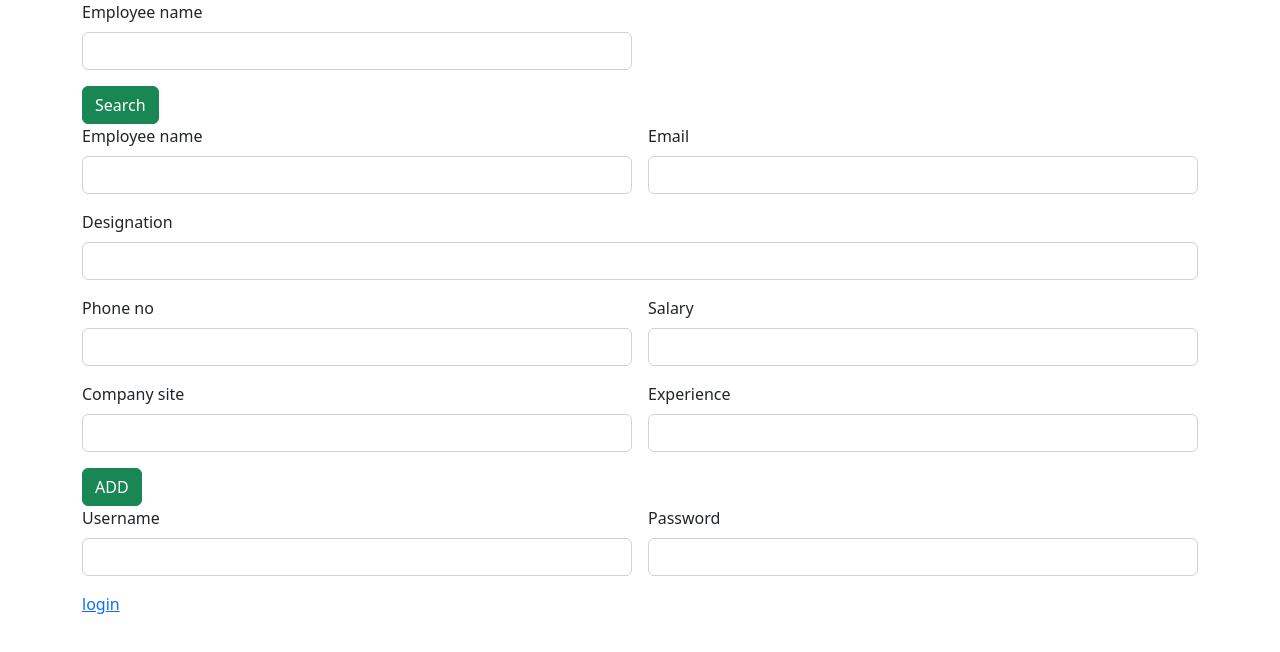
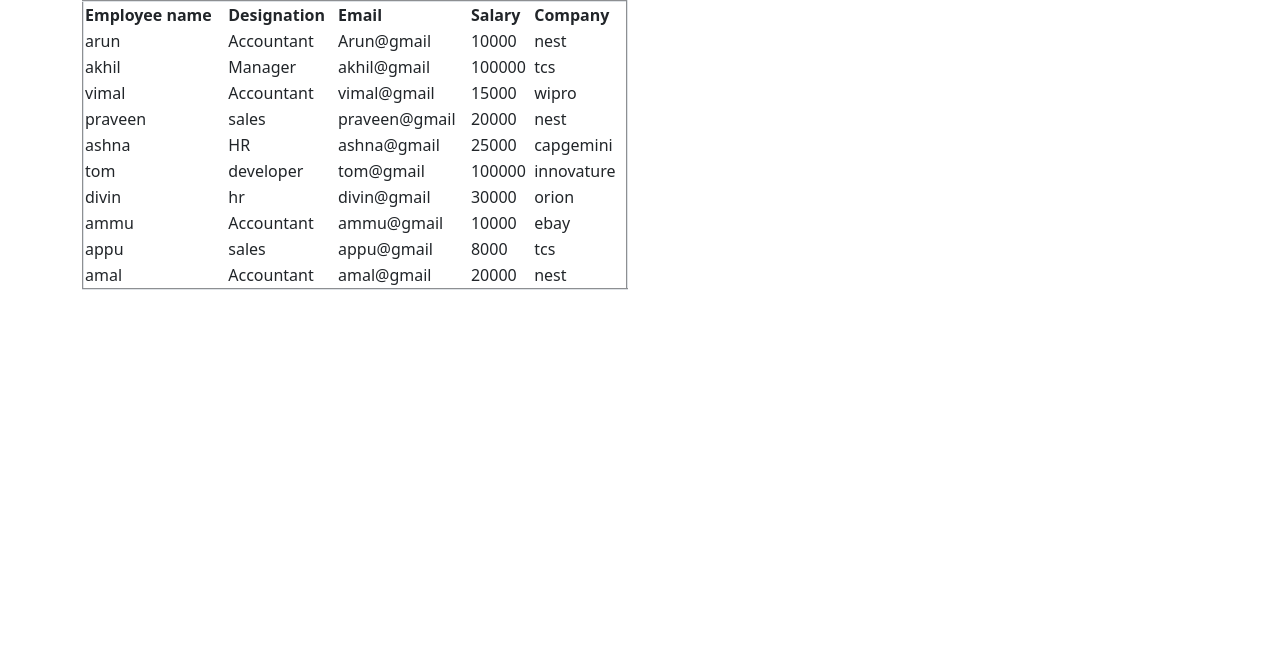
Before and after one commit to goodwinjose26/AngularEmployeeApp, an Angular app: page / in a window 1280 px wide. Shown: the top 652 px of the page. Built offline with nearby package versions, Linux system fonts and the light colour scheme.

Commit message:
viewemployee

```diff
--- a/src/app/app.component.html
+++ b/src/app/app.component.html
@@ -1,8 +1,3 @@
-<app-searchemployee></app-searchemployee>
-
-
-<app-addemployee></app-addemployee>
-
-<app-login></app-login>
+<app-viewemployee></app-viewemployee>
 
 <router-outlet></router-outlet>
--- a/src/app/app.module.ts
+++ b/src/app/app.module.ts
@@ -6,13 +6,15 @@
 import { LoginComponent } from './login/login.component';
 import { AddemployeeComponent } from './addemployee/addemployee.component';
 import { SearchemployeeComponent } from './searchemployee/searchemployee.component';
+import { ViewemployeeComponent } from './viewemployee/viewemployee.component';
 
 @NgModule({
   declarations: [
     AppComponent,
     LoginComponent,
     AddemployeeComponent,
-    SearchemployeeComponent
+    SearchemployeeComponent,
+    ViewemployeeComponent
   ],
   imports: [
     BrowserModule,
--- /dev/null
+++ b/src/app/viewemployee/viewemployee.component.html
@@ -0,0 +1,86 @@
+<div class="container">
+    <div class="row">
+      <div class="col col-12 col-sm-6 col-md-6 col-lg-6 col-xl-6 col-xl-6">
+        <table class="table table-striped" border="2px" >
+            <tr>
+              <th>Employee name</th>
+              <th>Designation</th>
+              <th>Email</th>
+              <th>Salary</th>
+              <th>Company</th>
+            </tr>
+            <tr>
+              <td>arun</td>
+              <td>Accountant</td>
+              <td>Arun@gmail</td>
+              <td>10000</td>
+              <td>nest</td>
+            </tr>
+            <tr>
+                <td>akhil</td>
+                <td>Manager</td>
+                <td>akhil@gmail</td>
+                <td>100000</td>
+                <td>tcs</td>
+              </tr>
+              <tr>
+                <td>vimal</td>
+                <td>Accountant</td>
+                <td>vimal@gmail</td>
+                <td>15000</td>
+                <td>wipro</td>
+              </tr>
+              <tr>
+                <td>praveen</td>
+                <td>sales</td>
+                <td>praveen@gmail</td>
+                <td>20000</td>
+                <td>nest</td>
+              </tr>
+              <tr>
+                <td>ashna</td>
+                <td>HR</td>
+                <td>ashna@gmail</td>
+                <td>25000</td>
+                <td>capgemini</td>
+              </tr>
+              <tr>
+                <td>tom</td>
+                <td>developer</td>
+                <td>tom@gmail</td>
+                <td>100000</td>
+                <td>innovature</td>
+              </tr>
+              <tr>
+                <td>divin</td>
+                <td>hr</td>
+                <td>divin@gmail</td>
+                <td>30000</td>
+                <td>orion</td>
+              </tr>
+              <tr>
+                <td>ammu</td>
+                <td>Accountant</td>
+                <td>ammu@gmail</td>
+                <td>10000</td>
+                <td>ebay</td>
+              </tr>
+              <tr>
+                <td>appu</td>
+                <td>sales</td>
+                <td>appu@gmail</td>
+                <td>8000</td>
+                <td>tcs</td>
+              </tr>
+              <tr>
+                <td>amal</td>
+                <td>Accountant</td>
+                <td>amal@gmail</td>
+                <td>20000</td>
+                <td>nest</td>
+              </tr>
+
+          </table>
+      </div>
+    </div>
+</div>
```
Also changed, not shown: src/app/viewemployee/viewemployee.component.ts (added, +10 -0 lines), src/app/viewemployee/viewemployee.component.css (added).
